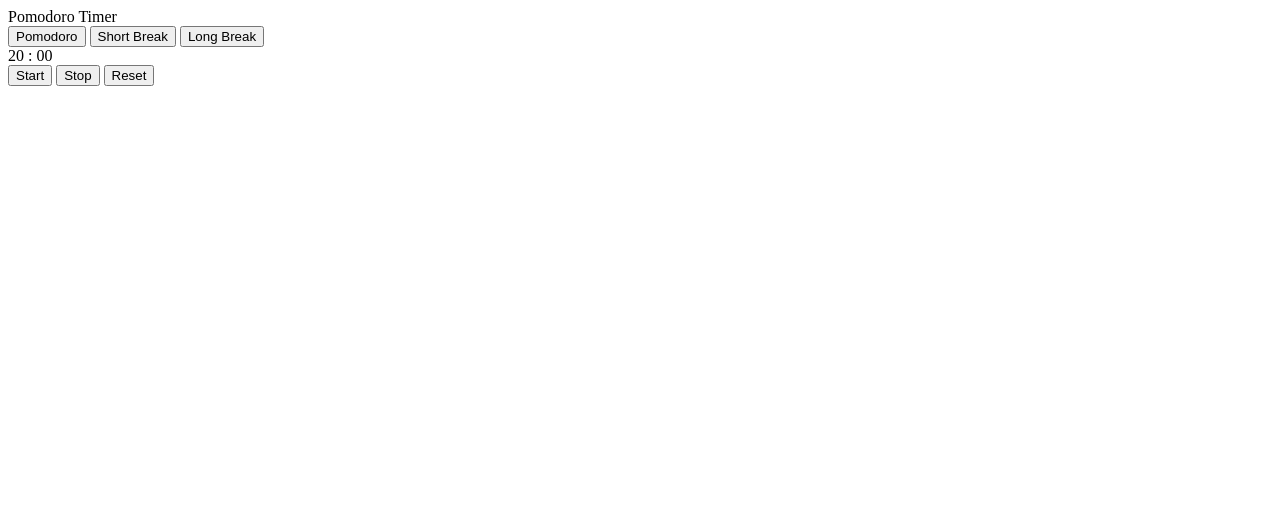
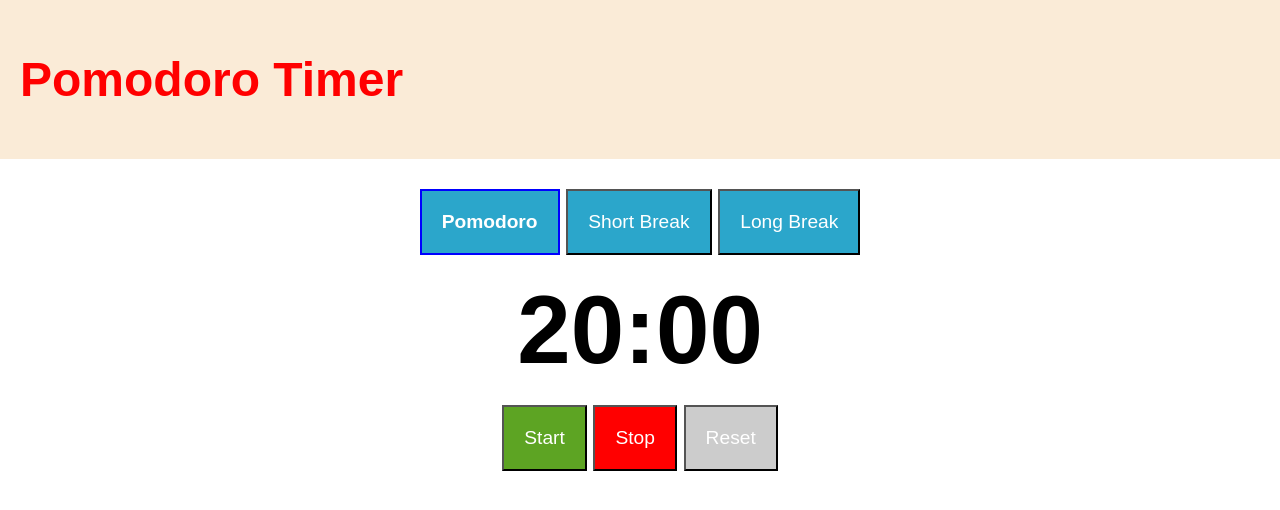
Before and after one commit to rubenhierro/pomodoro-timer, a plain HTML site: page index.html in a window 1280 px wide. Drawn offline with Linux system fonts and the light colour scheme.

Commit message:
Finish pomodoro timer

```diff
--- a/index.html
+++ b/index.html
@@ -10,7 +10,9 @@
 </head>
 
 <body>
-    <header>Pomodoro Timer</header>
+    <header>
+        <h1>Pomodoro Timer</h1>
+    </header>
     <section>
         <div id="selectTime">
             <button class="isActive" id="pomodoro">Pomodoro</button>
@@ -18,8 +20,7 @@
             <button id="longBreak">Long Break</button>
         </div>
         <div id="timer">
-            <span id="minutes"></span> :
-            <span id="seconds"></span>
+            <span id="minutes"></span>:<span id="seconds"></span>
         </div>
         <div id="timeControl">
             <button id="startButton">Start</button>
--- a/main.js
+++ b/main.js
@@ -12,6 +12,8 @@ const seconds = document.getElementById('seconds');
 const start = document.getElementById('startButton');
 const stop = document.getElementById('stopButton');
 const reset = document.getElementById('resetButton');
+const alarmAudio = document.createElement('audio');
+alarmAudio.src = 'alarm-clock.mp3'
 
 selectTime.addEventListener('click', selectClock);
 start.addEventListener('click', startClock);
@@ -35,7 +37,7 @@ function setTimer() {
             timer.minutes = 5;
             break;
         case 'longBreak':
-            timer.minutes = 10;
+            timer.minutes = 1;
             break;
     }
     timer.seconds = 0;
@@ -57,15 +59,15 @@ function selectClock() {
 
 function startClock() {
     timer.total = timer.minutes * 60 + timer.seconds;
-    console.log(timer.total);
     function updateCounter() {
         timer.seconds = Math.floor((timer.total) % 60);
         timer.minutes = Math.floor((timer.total / 60) % 60);
 
         showTimer();
         timer.total -= 1;
-        if (timer.total <= 0) {
+        if (timer.total < 0) {
             clearInterval(timeInterval);
+            alarmAudio.play();
         }
     }
     updateCounter();
--- a/style.css
+++ b/style.css
@@ -0,0 +1,54 @@
+body{
+    margin: 0;
+    font-family: Arial, Helvetica, sans-serif;
+}
+
+header{
+    padding: 20px;
+    height: 50;
+    color: red;
+    background-color: antiquewhite;
+    display: flex;
+    font-size: x-large;
+}
+
+section {
+    margin-top: 30px;
+    font-size: 1.5em;
+    display: flex;
+    flex-flow: column wrap;
+    align-items: center;
+}
+
+button {
+    font-size: 0.8em;
+    color: white;
+    padding: 20px;
+}
+
+#selectTime button {
+    background-color: #2ba6cb;
+}
+
+#selectTime button.isActive {
+    border: solid 2px blue;
+    font-weight: bold;
+}
+
+#timer {
+    font-size: 4em;
+    font-weight: bold;
+    padding: 20px;
+}
+
+#startButton {
+    background-color: #5da423;
+}
+
+#stopButton {
+    background-color: red;
+}
+
+#resetButton {
+    background-color: #cccccc;
+}
```
Also changed, not shown: 1 other file.
